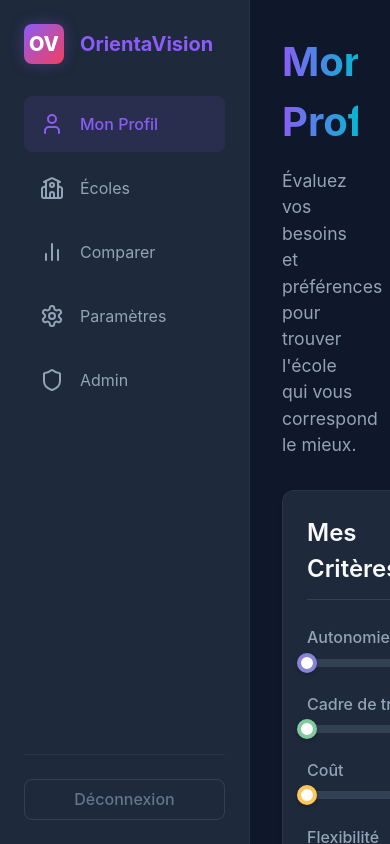
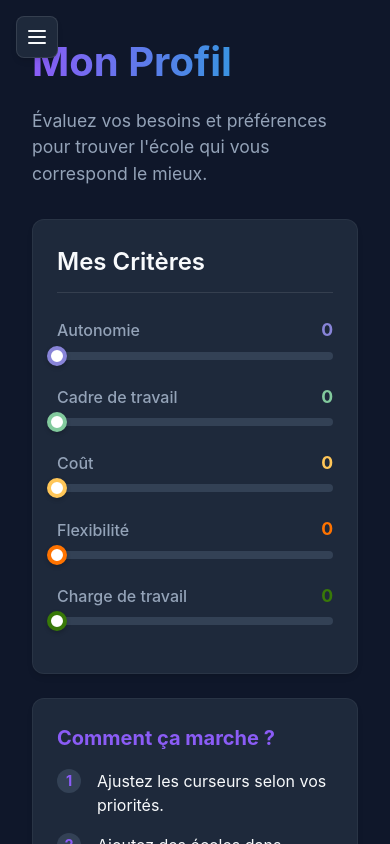
Before and after one commit to Louis-hue-lang/OrientaVision, a React (Vite) app: page / in a window 390 px wide. Built offline with nearby package versions, Linux system fonts and the light colour scheme; no server answers; sample sign-in values are in the browser's storage.

Commit message:
Fix: Correction syntaxe CSS sidebar

```diff
--- a/src/components/Layout/Sidebar.jsx
+++ b/src/components/Layout/Sidebar.jsx
@@ -1,11 +1,12 @@
-import React from 'react';
+import React, { useState } from 'react';
 import { NavLink } from 'react-router-dom';
-import { User, School, BarChart2, Settings, Shield } from 'lucide-react';
+import { User, School, BarChart2, Settings, Shield, Menu, X } from 'lucide-react';
 import { useAuth } from '../../context/AuthContext';
 import styles from './Sidebar.module.css';
 
 const Sidebar = () => {
     const { user } = useAuth();
+    const [isOpen, setIsOpen] = useState(false);
 
     const navItems = [
         { to: '/', icon: <User size={24} />, label: 'Mon Profil' },
@@ -27,7 +28,23 @@ const Sidebar = () => {
     const { logout } = useAuth();
 
     return (
-        <nav className={styles.sidebar}>
+        <>
+            {/* Mobile Menu Button */}
+            <button
+                className={styles.mobileToggle}
+                onClick={() => setIsOpen(!isOpen)}
+                aria-label="Toggle Menu"
+            >
+                {isOpen ? <X size={24} /> : <Menu size={24} />}
+            </button>
+
+            {/* Backdrop Overlay */}
+            <div
+                className={`${styles.overlay} ${isOpen ? styles.show : ''}`}
+                onClick={() => setIsOpen(false)}
+            />
+
+            <nav className={`${styles.sidebar} ${isOpen ? styles.open : ''}`}>
                 <div className={styles.logo}>
                     <div className={styles.logoIcon}>OV</div>
                     <span className={styles.logoText}>OrientaVision</span>
@@ -40,6 +57,7 @@ const Sidebar = () => {
                                 className={({ isActive }) =>
                                     isActive ? `${styles.navLink} ${styles.active}` : styles.navLink
                                 }
+                                onClick={() => setIsOpen(false)} // Close on navigate
                             >
                                 {item.icon}
                                 <span className={styles.linkLabel}>{item.label}</span>
@@ -53,6 +71,7 @@ const Sidebar = () => {
                     </button>
                 </div>
             </nav>
+        </>
     );
 };
 
--- a/src/components/Layout/Sidebar.module.css
+++ b/src/components/Layout/Sidebar.module.css
@@ -65,6 +65,7 @@
 .active svg {
     stroke: var(--color-primary);
 }
+
 .footer {
     margin-top: auto;
     padding-top: var(--space-lg);
@@ -83,3 +84,62 @@
     color: var(--color-text-primary);
     border-color: rgba(255, 255, 255, 0.2);
 }
+
+/* Mobile styles */
+.mobileToggle {
+    display: none;
+    position: fixed;
+    top: 1rem;
+    left: 1rem;
+    z-index: 1001;
+    background: var(--color-bg-surface);
+    border: 1px solid rgba(255, 255, 255, 0.1);
+    color: var(--color-text-primary);
+    padding: 0.5rem;
+    border-radius: var(--radius-md);
+    cursor: pointer;
+    box-shadow: var(--shadow-md);
+}
+
+.overlay {
+    display: none;
+    position: fixed;
+    inset: 0;
+    background-color: rgba(0, 0, 0, 0.6);
+    backdrop-filter: blur(2px);
+    z-index: 999;
+    opacity: 0;
+    transition: opacity 0.3s ease;
+    pointer-events: none;
+}
+
+@media (max-width: 768px) {
+    .mobileToggle {
+        display: flex;
+        align-items: center;
+        justify-content: center;
+    }
+
+    .overlay.show {
+        display: block;
+        opacity: 1;
+        pointer-events: auto;
+    }
+
+    .sidebar {
+        position: fixed;
+        top: 0;
+        left: 0;
+        bottom: 0;
+        z-index: 1000;
+        transform: translateX(-100%);
+        transition: transform 0.3s cubic-bezier(0.4, 0, 0.2, 1);
+        width: 80%;
+        max-width: 300px;
+        box-shadow: var(--shadow-xl);
+    }
+
+    .sidebar.open {
+        transform: translateX(0);
+    }
+}
```
Lines whose indentation alone changed are shown as unchanged.
